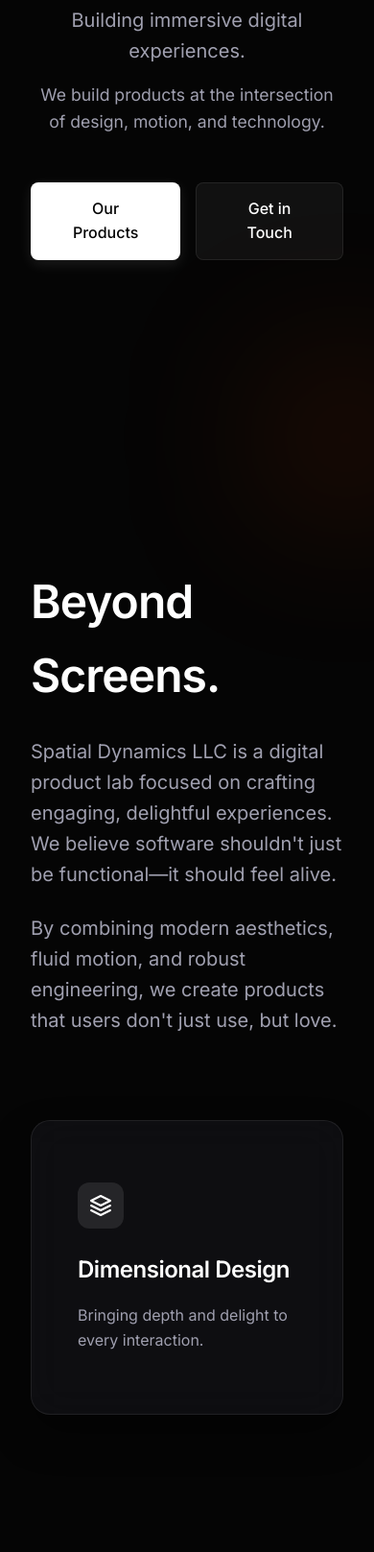
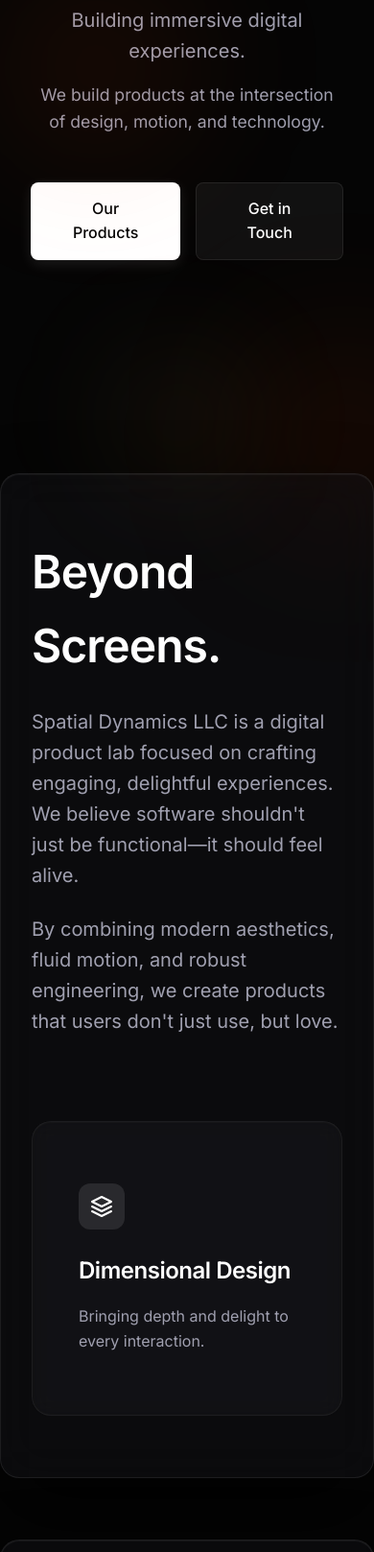
Before and after one commit to vasishta88/spatial-dynamics, a plain HTML site: page index.html in a window 390 px wide. Shown: the part 383-2000 px from the top of the page at 96% size. Drawn offline with Linux system fonts and the light colour scheme.

Commit message:
UI Polish: Glassmorphism bounds for sections and scroll-tied parallax animations

```diff
--- a/index.html
+++ b/index.html
@@ -8,11 +8,16 @@
     <link rel="preconnect" href="https://fonts.googleapis.com">
     <link rel="preconnect" href="https://fonts.gstatic.com" crossorigin>
     <link href="https://fonts.googleapis.com/css2?family=Inter:wght@300;400;500;600;700&display=swap" rel="stylesheet">
-    <link rel="stylesheet" href="styles.css?v=2">
+    <link rel="stylesheet" href="styles.css?v=3">
 </head>
 <body>
     <div class="blob-bg"></div>
     <div class="blob-bg blob-bg-2"></div>
+
+    <!-- Floating animating elements -->
+    <div class="parallax-orb orb-1"></div>
+    <div class="parallax-orb orb-2"></div>
+    <div class="parallax-orb orb-3"></div>
 
     <nav class="navbar">
         <div class="nav-content">
@@ -50,7 +55,7 @@
         </section>
 
         <section id="about" class="about-section fade-in">
-            <div class="section-container">
+            <div class="section-container glass-section">
                 <div class="about-grid">
                     <div class="about-text">
                         <h2 class="section-title">Beyond Screens.</h2>
@@ -80,7 +85,7 @@
         </section>
 
         <section id="products" class="products-section fade-in">
-            <div class="section-container">
+            <div class="section-container glass-section">
                 <div class="section-header text-center">
                     <h2 class="section-title">Our Products</h2>
                     <p class="section-subtitle">What we're building and exploring.</p>
@@ -117,8 +122,7 @@
         </section>
 
         <section id="contact" class="contact-section fade-in">
-            <div class="section-container">
-                <div class="glass-card contact-card">
+            <div class="section-container glass-section">
                     <div class="card-glow"></div>
                     <h2 class="section-title text-center">Let's Connect</h2>
                     <p class="text-center contact-desc">Interested in what we're building? Get in touch.</p>
@@ -132,7 +136,6 @@
                         </span>
                         admin@spatial-dynamics.net
                     </a>
-                </div>
             </div>
         </section>
     </main>
@@ -147,6 +150,6 @@
         </div>
     </footer>
 
-    <script src="scripts.js?v=2"></script>
+    <script src="scripts.js?v=3"></script>
 </body>
 </html>
--- a/scripts.js
+++ b/scripts.js
@@ -74,4 +74,29 @@
             el.style.transition = 'none'; // remove transition for snappy tracking
         });
     });
+
+    // 4. Parallax Scroll Animations for Orbs
+    const orbs = document.querySelectorAll('.parallax-orb');
+
+    // Each orb gets a different speed relative to scroll
+    const orbSpeeds = [
+        { el: orbs[0], speed: 0.3, offsetX: 50 },
+        { el: orbs[1], speed: -0.15, offsetX: -30 },
+        { el: orbs[2], speed: 0.4, offsetX: -60 }
+    ];
+
+    window.addEventListener('scroll', () => {
+        const scrolled = window.scrollY;
+
+        orbSpeeds.forEach(orbData => {
+            if(orbData.el) {
+                // Move elements down/up based on scroll value to give illusion of depth
+                const yPos = scrolled * orbData.speed;
+                // Add a subtle horizontal sway based on scroll for extra dimension
+                const xPos = Math.sin(scrolled * 0.002) * orbData.offsetX;
+
+                orbData.el.style.transform = `translate3d(${xPos}px, ${yPos}px, 0)`;
+            }
+        });
+    });
 });
--- a/styles.css
+++ b/styles.css
@@ -129,6 +129,28 @@
     max-width: 1200px;
     margin: 0 auto;
     padding: 8rem 2rem;
+    position: relative;
+    z-index: 2;
+}
+
+.glass-section {
+    background: rgba(20, 20, 25, 0.4);
+    border: 1px solid var(--surface-border);
+    border-radius: 40px;
+    padding: 6rem 4rem;
+    margin: 4rem auto 8rem auto;
+    backdrop-filter: blur(24px);
+    -webkit-backdrop-filter: blur(24px);
+    box-shadow: 0 40px 80px rgba(0, 0, 0, 0.6), inset 0 1px 0 rgba(255, 255, 255, 0.05);
+    transition: transform 0.4s cubic-bezier(0.175, 0.885, 0.32, 1.275);
+}
+
+@media (max-width: 768px) {
+    .glass-section {
+        border-radius: 20px;
+        padding: 4rem 2rem;
+        margin: 2rem auto 4rem auto;
+    }
 }
 
 .text-center {
@@ -245,18 +267,18 @@
     transform: translateY(-2px);
 }
 
-/* Glass Card Global */
+/* Glass Card Global (used for inner elements now) */
 .glass-card {
-    background: var(--surface-color);
-    border: 1px solid var(--surface-border);
+    background: rgba(255, 255, 255, 0.02);
+    border: 1px solid rgba(255, 255, 255, 0.05);
     border-radius: 20px;
     padding: 3rem;
-    backdrop-filter: blur(20px);
-    -webkit-backdrop-filter: blur(20px);
+    backdrop-filter: blur(10px);
+    -webkit-backdrop-filter: blur(10px);
     position: relative;
     overflow: hidden;
-    box-shadow: 0 20px 40px rgba(0, 0, 0, 0.4);
-    transition: transform 0.4s cubic-bezier(0.175, 0.885, 0.32, 1.275);
+    box-shadow: inset 0 1px 0 rgba(255, 255, 255, 0.02);
+    transition: transform 0.4s ease;
 }
 
 /* About Section */
@@ -467,9 +489,7 @@
 }
 
 /* Contact Section */
-.contact-card {
-    max-width: 600px;
-    margin: 0 auto;
+.contact-section .section-container {
     display: flex;
     flex-direction: column;
     align-items: center;
@@ -575,6 +595,40 @@
     z-index: 0;
 }
 
+/* Parallax Animating Orbs */
+.parallax-orb {
+    position: fixed;
+    border-radius: 50%;
+    pointer-events: none;
+    filter: blur(60px);
+    z-index: 1; /* behind the glass sections but above background blobs */
+    transition: transform 0.1s linear;
+}
+
+.orb-1 {
+    width: 300px;
+    height: 300px;
+    top: -150px;
+    right: 10%;
+    background: radial-gradient(circle, rgba(255, 140, 40, 0.15) 0%, transparent 60%);
+}
+
+.orb-2 {
+    width: 400px;
+    height: 400px;
+    top: 30vh;
+    left: -100px;
+    background: radial-gradient(circle, rgba(255, 70, 0, 0.1) 0%, transparent 60%);
+}
+
+.orb-3 {
+    width: 250px;
+    height: 250px;
+    bottom: -100px;
+    right: 20%;
+    background: radial-gradient(circle, rgba(255, 200, 100, 0.1) 0%, transparent 60%);
+}
+
 /* Responsive Design */
 @media (max-width: 768px) {
     .about-grid {
```
